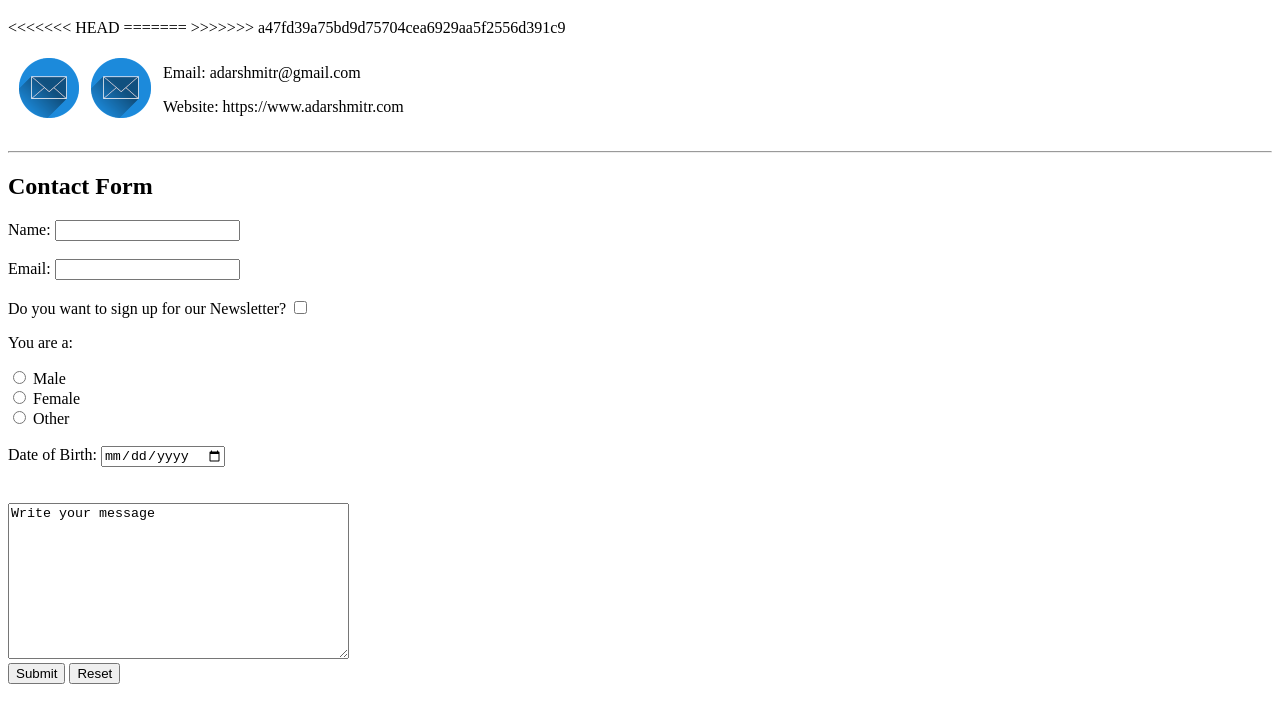
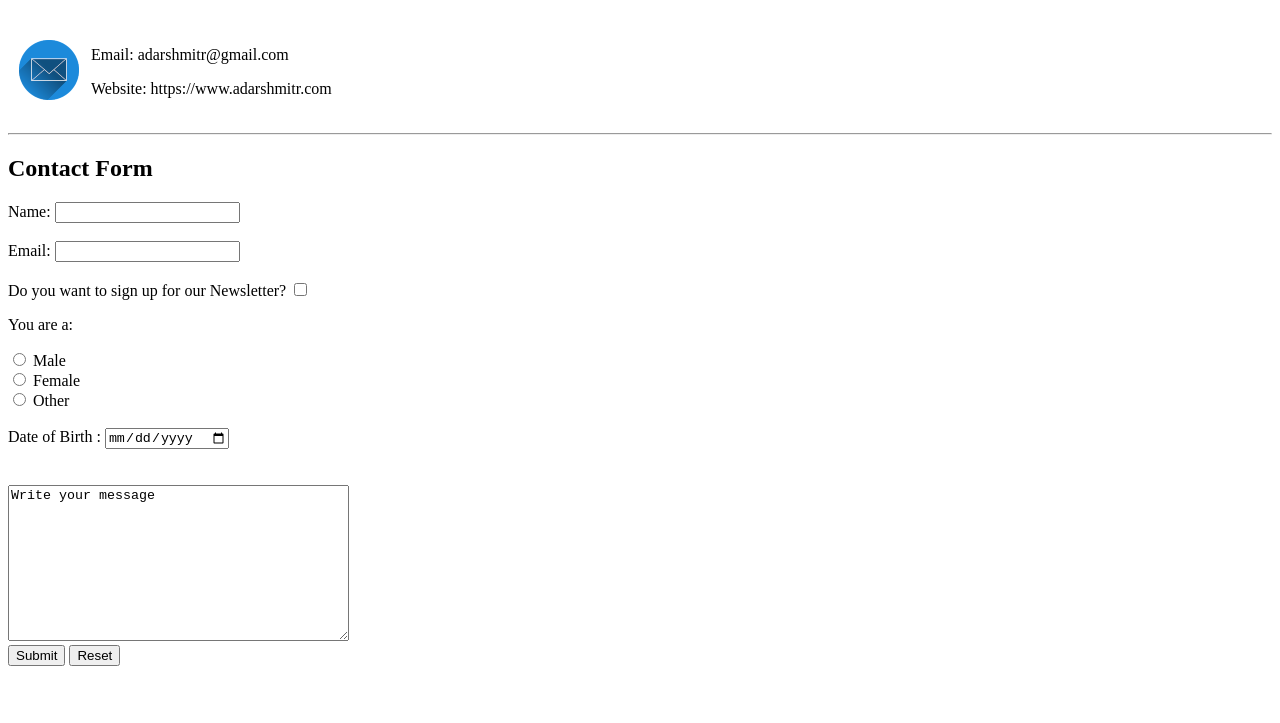
Before and after one commit to AdarshMitr/cv, a plain HTML site: page contact-me.html in a window 1280 px wide. Shown: the part 61-784 px from the top of the page. Drawn offline with Linux system fonts and the light colour scheme.

Commit message:
image fixed

```diff
--- a/contact-me.html
+++ b/contact-me.html
@@ -11,12 +11,7 @@
 
    <table cellspacing="10">
     <tr>
-<<<<<<< HEAD
-        <td><img src="images/email.png" alt="Contact">
-        </td>
-=======
-        <td><img src="/images/email.png"></td>
->>>>>>> a47fd39a75bd9d75704cea6929aa5f2556d391c9
+        <td><img src="images/email.png"></td>
         <td><p>Email: adarshmitr@gmail.com</p>
             <p>Website: https://www.adarshmitr.com</p></td>
     </tr>
@@ -48,7 +43,7 @@
 
                 <br><br>
 
-        <label for="">Date of Birth:</label>
+        <label for="">Date of Birth :</label>
             <input type="date" name="Date of Birth"><br><br>
 
 
```
